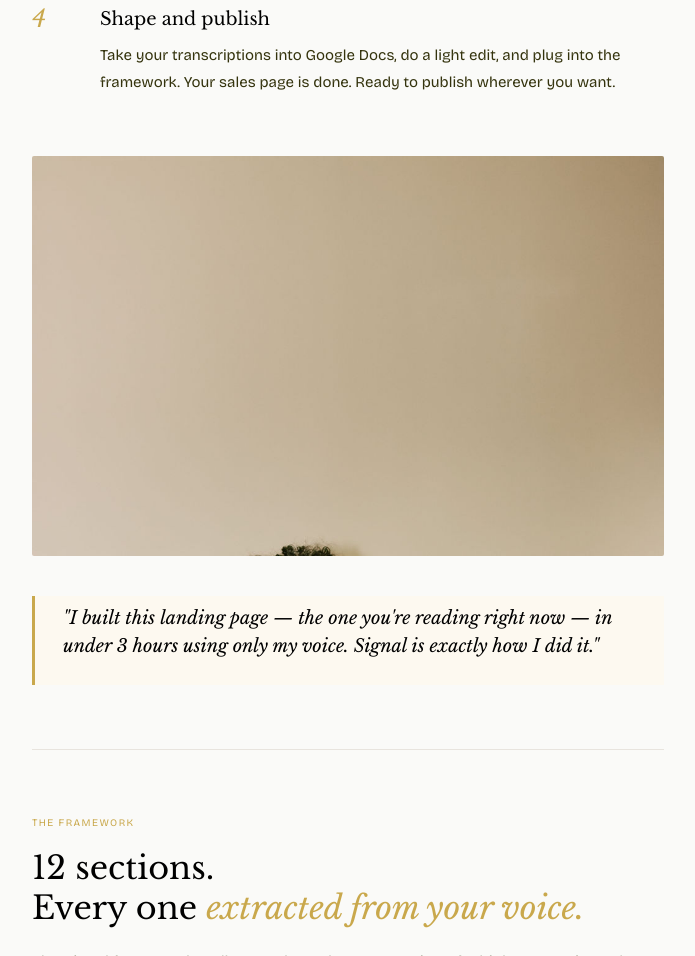
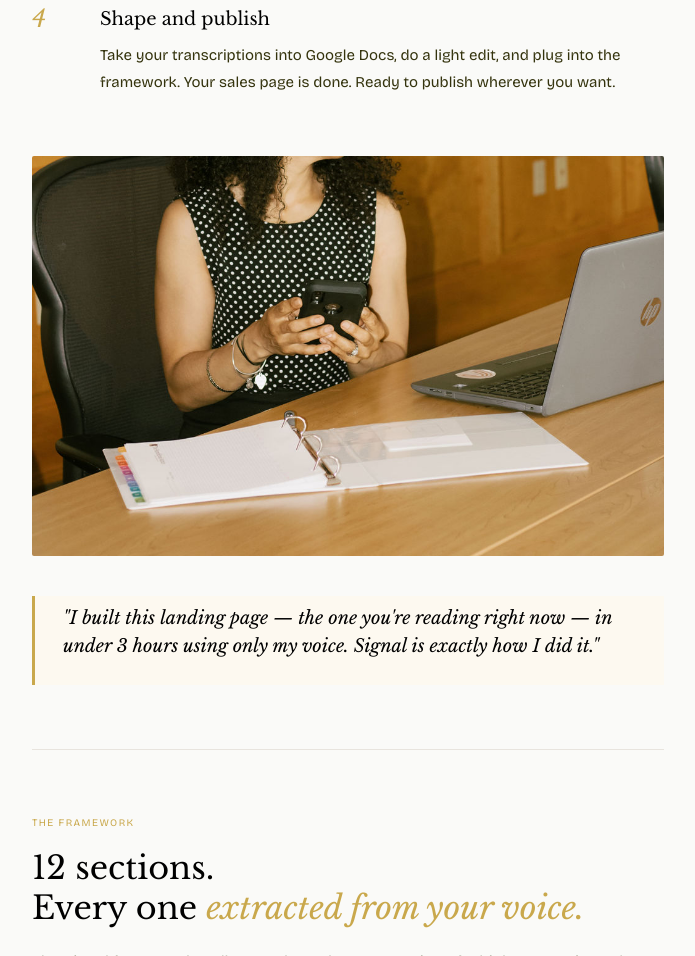
Before and after one commit to mariatheleader/signal, a plain HTML site: page index.html in a window 1280 px wide. Shown: the part 3601-4557 px from the top of the page, without its empty margins (292-987 px from the left). Drawn offline with nearby package versions, Linux system fonts and the light colour scheme.

Commit message:
Adjust image object-position to 'bottom'
Changed the object-position style of an image in index.html.

```diff
--- a/index.html
+++ b/index.html
@@ -235,7 +235,7 @@ blockquote p{font-family:'Libre Baskerville',serif;font-size:18px;font-style:ita
       </div>
     </div>
 
-    <img src="marialaptop.jpg" alt="Maria the Leader at her laptop" style="width:100%;height:400px;object-fit:cover;object-position:top;display:block;margin:40px 0;border-radius:2px;">
+    <img src="marialaptop.jpg" alt="Maria the Leader at her laptop" style="width:100%;height:400px;object-fit:cover;object-position:bottom;display:block;margin:40px 0;border-radius:2px;">
 
     <blockquote>
       <p>"I built this landing page — the one you're reading right now — in under 3 hours using only my voice. Signal is exactly how I did it."</p>
```
